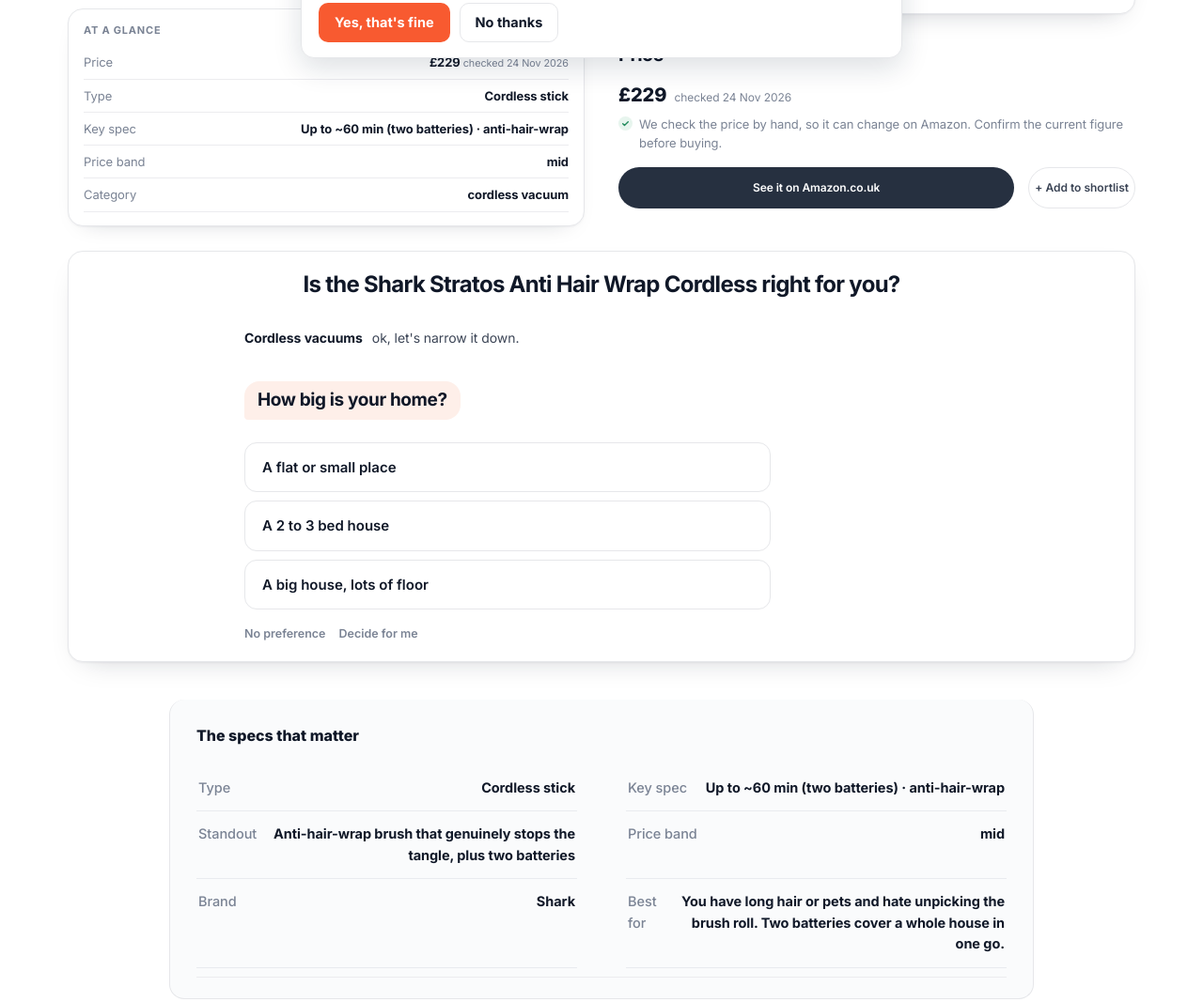
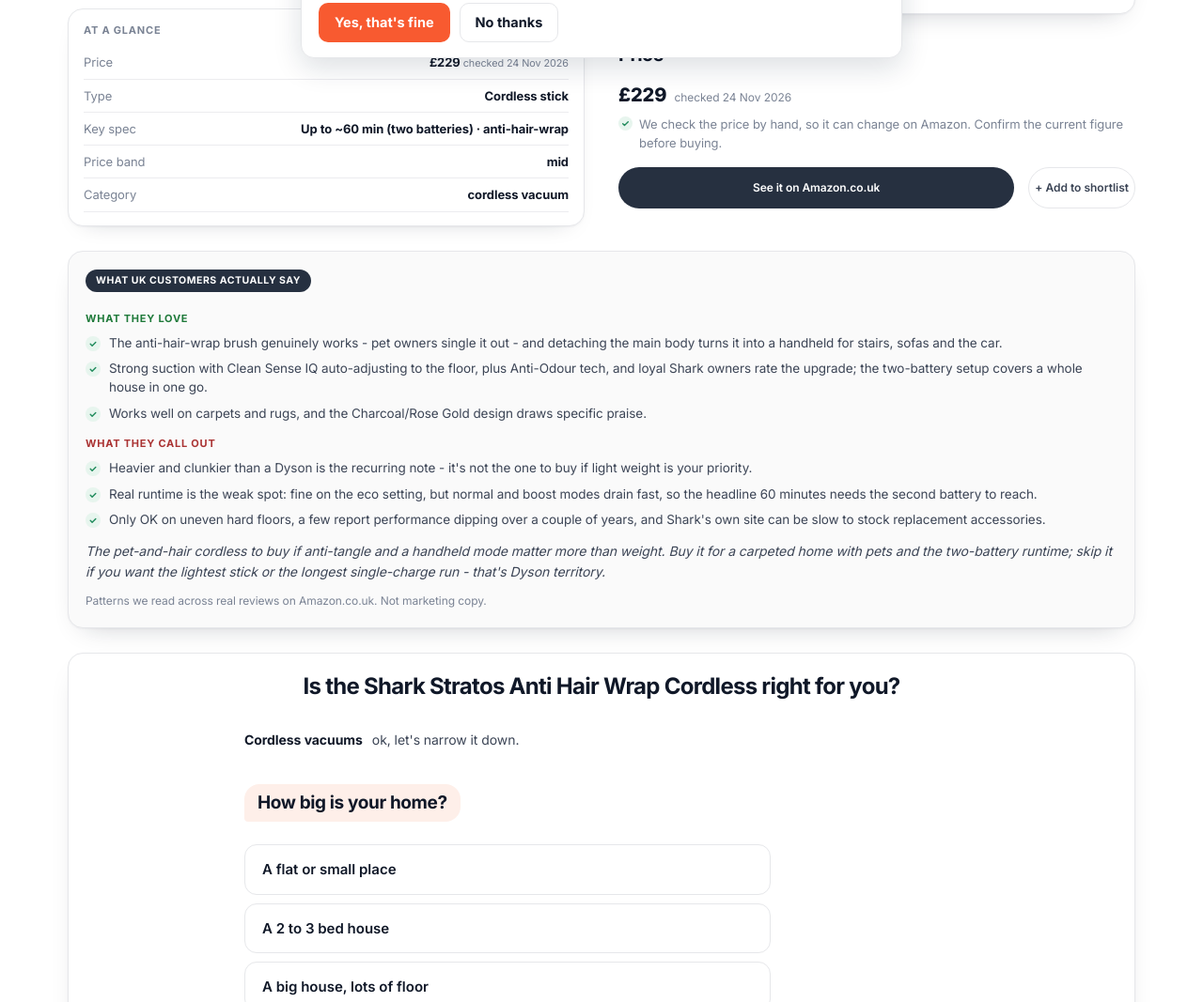
Before and after one commit to fcommissobusiness-design/getpickforme, a plain HTML site: page product/shark-stratos-cordless/index.html in a window 1280 px wide. Shown: the part 722-1789 px from the top of the page at 94% size. Drawn offline with Linux system fonts and the light colour scheme.

Commit message:
Publish 2026-11-28 08:50

```diff
--- a/product/shark-stratos-cordless/index.html
+++ b/product/shark-stratos-cordless/index.html
@@ -6,7 +6,7 @@
 <title>Shark Stratos Anti Hair Wrap Cordless — who it's for | PickForMe</title>
 <meta name="description" content="Shark Stratos Anti Hair Wrap Cordless: The pet-and-hair specialist. The anti-hair-wrap brush really works, and two batteries do a full house without a recharge. Buy it if You have long hair or pets and hate unpicking the brush roll. Two batteries cover a whole house in one go.">
 <link rel="canonical" href="https://www.getpickforme.com/product/shark-stratos-cordless/">
-<meta name="robots" content="noindex,follow">
+
 <meta property="og:site_name" content="PickForMe">
 <meta property="og:title" content="Shark Stratos Anti Hair Wrap Cordless — who it's for | PickForMe">
 <meta property="og:description" content="Shark Stratos Anti Hair Wrap Cordless: The pet-and-hair specialist. The anti-hair-wrap brush really works, and two batteries do a full house without a recharge. Buy it if You have long hair or pets and hate unpicking the brush roll. Two batteries cover a whole house in one go.">
@@ -71,7 +71,13 @@
     <div class="pacts" style="margin-top:12px" data-asin="B0B42KZTH2" data-name="Shark Stratos Anti Hair Wrap Cordless" data-price="229" data-img="https://m.media-amazon.com/images/I/61Hd6B27vlL._AC_SL500_.jpg"><a class="b-solid" href="https://www.amazon.co.uk/dp/B0B42KZTH2?tag=getpickforme-21&ascsubtag=site" rel="nofollow sponsored noopener" target="_blank">See it on Amazon.co.uk</a><button class="b-ghost" data-cart type="button" style="margin-left:8px">+ Add to shortlist</button></div>
   </div>
 </div>
-
+<div class="verdict-box" style="margin-top:26px;background:#fafafa"><div class="fstage">What UK customers actually say</div>
+  <h3 style="font-size:11px;letter-spacing:.07em;text-transform:uppercase;color:#1f7a3a;margin-top:10px">What they love</h3>
+  <ul class="plist"><li>The anti-hair-wrap brush genuinely works - pet owners single it out - and detaching the main body turns it into a handheld for stairs, sofas and the car.</li><li>Strong suction with Clean Sense IQ auto-adjusting to the floor, plus Anti-Odour tech, and loyal Shark owners rate the upgrade; the two-battery setup covers a whole house in one go.</li><li>Works well on carpets and rugs, and the Charcoal/Rose Gold design draws specific praise.</li></ul>
+  <h3 style="font-size:11px;letter-spacing:.07em;text-transform:uppercase;color:#a33;margin-top:14px">What they call out</h3><ul class="plist"><li>Heavier and clunkier than a Dyson is the recurring note - it's not the one to buy if light weight is your priority.</li><li>Real runtime is the weak spot: fine on the eco setting, but normal and boost modes drain fast, so the headline 60 minutes needs the second battery to reach.</li><li>Only OK on uneven hard floors, a few report performance dipping over a couple of years, and Shark's own site can be slow to stock replacement accessories.</li></ul>
+  <p style="margin:12px 0 0;color:var(--ink-2);font-style:italic">The pet-and-hair cordless to buy if anti-tangle and a handheld mode matter more than weight. Buy it for a carpeted home with pets and the two-battery runtime; skip it if you want the lightest stick or the longest single-charge run - that's Dyson territory.</p>
+  <p style="margin:12px 0 0;font-size:12px;color:var(--muted)">Patterns we read across real reviews on Amazon.co.uk. Not marketing copy.</p>
+</div>
 <div class="searchband" style="margin-top:26px"><div class="sbrow"><h2>Is the Shark Stratos Anti Hair Wrap Cordless right for you?</h2></div><div data-survey data-vertical="cordless-vacuums" data-focus="shark-stratos-cordless"></div></div>
 <div class="kv kv-wide"><h3 id="specs" class="kv-head">The specs that matter</h3><div class="kv-grid">
   <div><span>Type</span><span>Cordless stick</span></div>
--- a/sitemap.xml
+++ b/sitemap.xml
@@ -15,6 +15,7 @@
   <url><loc>https://www.getpickforme.com/product/tower-vortx-4/</loc><lastmod>2026-11-28</lastmod></url>
   <url><loc>https://www.getpickforme.com/product/instant-vortex-digital-57/</loc><lastmod>2026-11-28</lastmod></url>
   <url><loc>https://www.getpickforme.com/product/philips-airfryer-3000/</loc><lastmod>2026-11-28</lastmod></url>
+  <url><loc>https://www.getpickforme.com/product/ninja-flexdrawer/</loc><lastmod>2026-11-28</lastmod></url>
   <url><loc>https://www.getpickforme.com/product/cosori-dual-85/</loc><lastmod>2026-11-28</lastmod></url>
   <url><loc>https://www.getpickforme.com/product/ninja-foodi-op350uk/</loc><lastmod>2026-11-28</lastmod></url>
   <url><loc>https://www.getpickforme.com/product/breville-halo-flexi-vdf138/</loc><lastmod>2026-11-28</lastmod></url>
@@ -33,6 +34,7 @@
   <url><loc>https://www.getpickforme.com/cordless-vacuums/which-dyson/</loc><lastmod>2026-11-28</lastmod></url>
   <url><loc>https://www.getpickforme.com/product/dyson-v15-detect/</loc><lastmod>2026-11-28</lastmod></url>
   <url><loc>https://www.getpickforme.com/product/dyson-v8/</loc><lastmod>2026-11-28</lastmod></url>
+  <url><loc>https://www.getpickforme.com/product/shark-stratos-cordless/</loc><lastmod>2026-11-28</lastmod></url>
   <url><loc>https://www.getpickforme.com/product/dyson-v12-detect-slim/</loc><lastmod>2026-11-28</lastmod></url>
   <url><loc>https://www.getpickforme.com/product/shark-powerpro-iz380uk/</loc><lastmod>2026-11-28</lastmod></url>
   <url><loc>https://www.getpickforme.com/product/shark-stratos-pet-pro-iz420ukt/</loc><lastmod>2026-11-28</lastmod></url>
```
Also changed, not shown: product/ninja-flexdrawer/index.html (+8 -2 lines).
